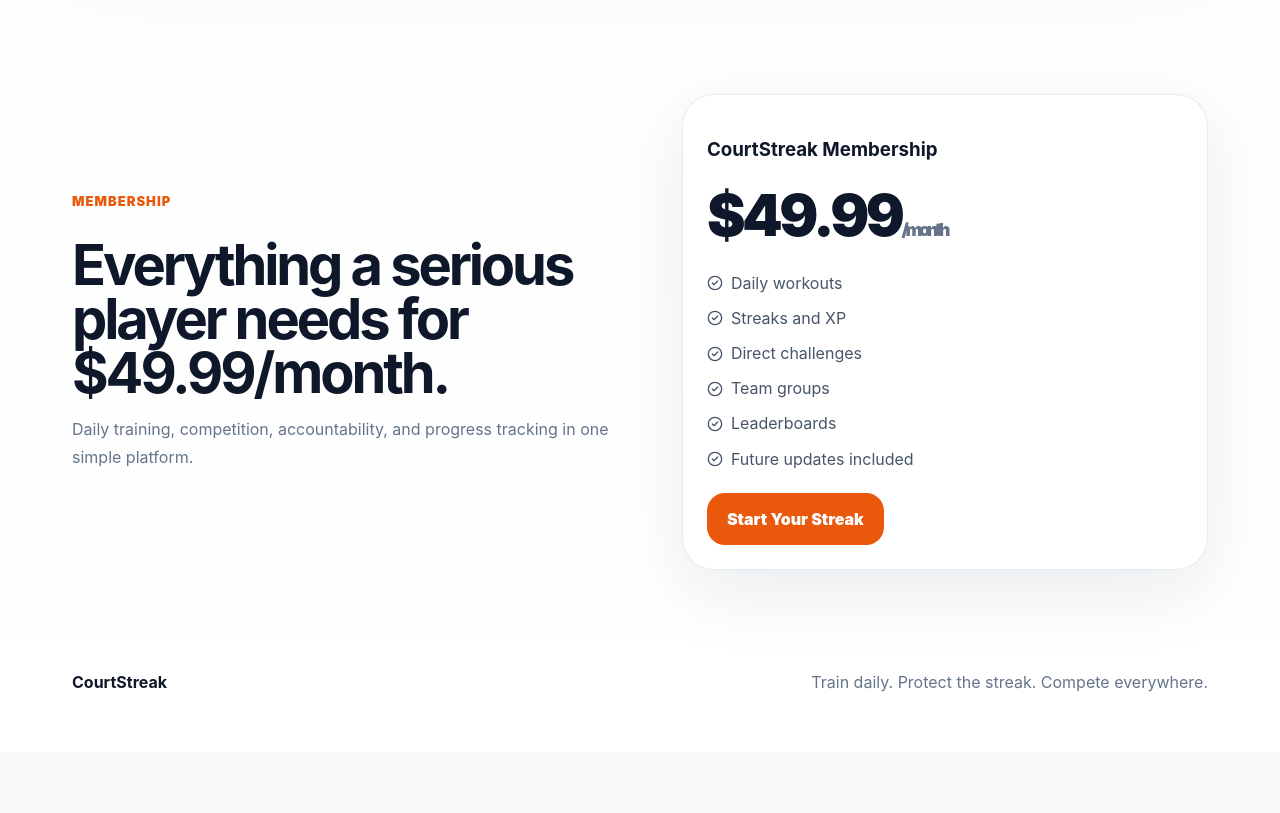
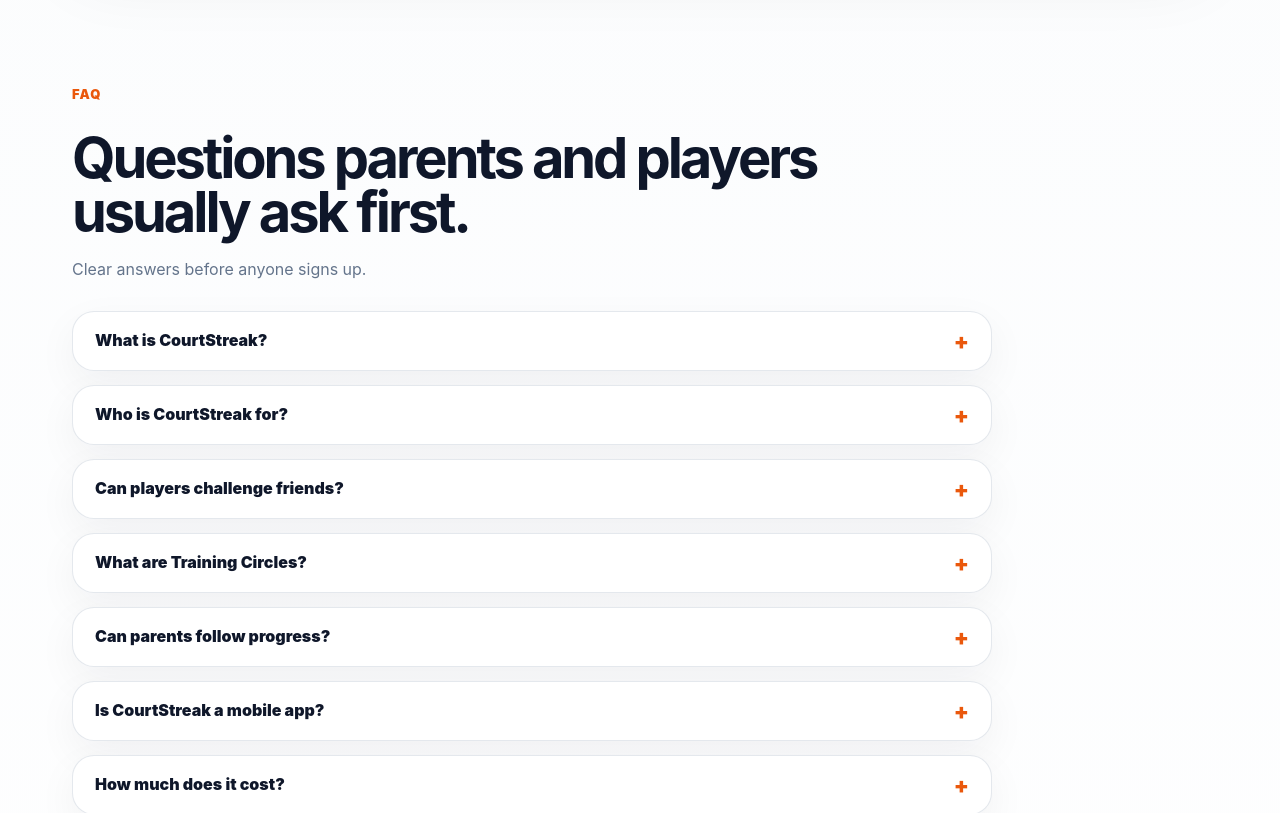
Before and after one commit to ShoreCan/courtstreak-site, a React (Vite) app: page / in a window 1280 px wide. Shown: the part 4620-5433 px from the top of the page. Before the commit the page ends 5372 px from the top, so only its background shows below. Built offline with nearby package versions, Linux system fonts and the light colour scheme.

Commit message:
Add FAQ section

```diff
--- /dev/null
+++ b/src/components/FAQ.jsx
@@ -0,0 +1,32 @@
+import React from 'react';
+
+const faqs = [
+  ['What is CourtStreak?', 'CourtStreak is a basketball training platform that helps players improve through daily workouts, streaks, XP, private challenges, leaderboards, and accountability.'],
+  ['Who is CourtStreak for?', 'CourtStreak is built for players, parents, coaches, trainers, AAU teams, school teams, and anyone serious about basketball development.'],
+  ['Can players challenge friends?', 'Yes. Players can send direct challenges to friends, teammates, or people inside their Training Circles.'],
+  ['What are Training Circles?', 'Training Circles are private groups like Friends, Family, Trainer, AAU Team, or High School Team. Players can choose who sees their workouts and challenges.'],
+  ['Can parents follow progress?', 'Yes. Parents can be invited into a player’s circle to see consistency, completed workouts, streaks, and progress without everything being public.'],
+  ['Is CourtStreak a mobile app?', 'CourtStreak starts as a mobile-friendly website, so players can access it from any phone with a link. A dedicated app can come later.'],
+  ['How much does it cost?', 'The planned membership is $49.99 per month and includes daily workouts, challenges, streaks, leaderboards, and future updates.'],
+];
+
+export default function FAQ() {
+  return (
+    <section id="faq" className="section faq-section">
+      <div className="section-heading">
+        <p className="eyebrow">FAQ</p>
+        <h2>Questions parents and players usually ask first.</h2>
+        <p>Clear answers before anyone signs up.</p>
+      </div>
+
+      <div className="faq-list">
+        {faqs.map(([question, answer]) => (
+          <details className="faq-item" key={question}>
+            <summary>{question}</summary>
+            <p>{answer}</p>
+          </details>
+        ))}
+      </div>
+    </section>
+  );
+}
--- a/src/pages/Home.jsx
+++ b/src/pages/Home.jsx
@@ -5,6 +5,7 @@
 import ChallengeHub from '../components/ChallengeHub.jsx';
 import ParentTrust from '../components/ParentTrust.jsx';
 import Testimonials from '../components/Testimonials.jsx';
+import FAQ from '../components/FAQ.jsx';
 import Pricing from '../components/Pricing.jsx';
 import Footer from '../components/Footer.jsx';
 
@@ -45,6 +46,7 @@
       <ChallengeHub />
       <ParentTrust />
       <Testimonials />
+      <FAQ />
       <Pricing />
       <Footer />
     </main>
--- a/src/styles.css
+++ b/src/styles.css
@@ -377,3 +377,49 @@
   display: block;
   border-radius: 24px;
 }
+
+.faq-section {
+  padding-top: 48px;
+}
+
+.faq-list {
+  display: grid;
+  gap: 14px;
+  max-width: 920px;
+}
+
+.faq-item {
+  background: white;
+  border: 1px solid rgba(148, 163, 184, 0.25);
+  border-radius: 22px;
+  padding: 18px 22px;
+  box-shadow: 0 14px 40px rgba(15, 23, 42, 0.05);
+}
+
+.faq-item summary {
+  cursor: pointer;
+  font-weight: 900;
+  color: #0f172a;
+  list-style: none;
+}
+
+.faq-item summary::-webkit-details-marker {
+  display: none;
+}
+
+.faq-item summary::after {
+  content: '+';
+  float: right;
+  color: #ea580c;
+  font-size: 22px;
+  line-height: 1;
+}
+
+.faq-item[open] summary::after {
+  content: '–';
+}
+
+.faq-item p {
+  margin: 14px 0 0;
+  max-width: 760px;
+}
```
